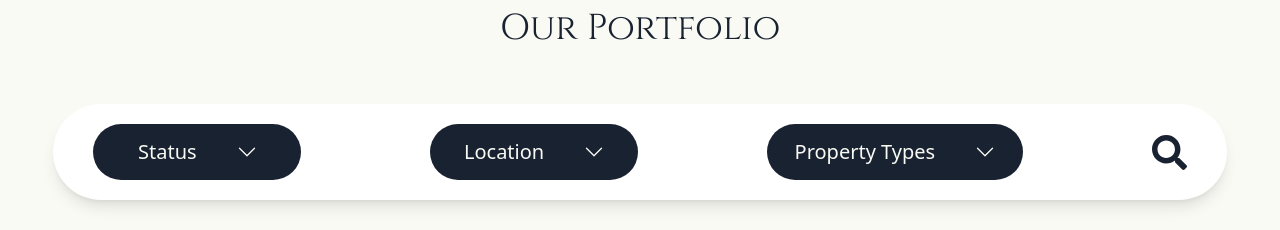
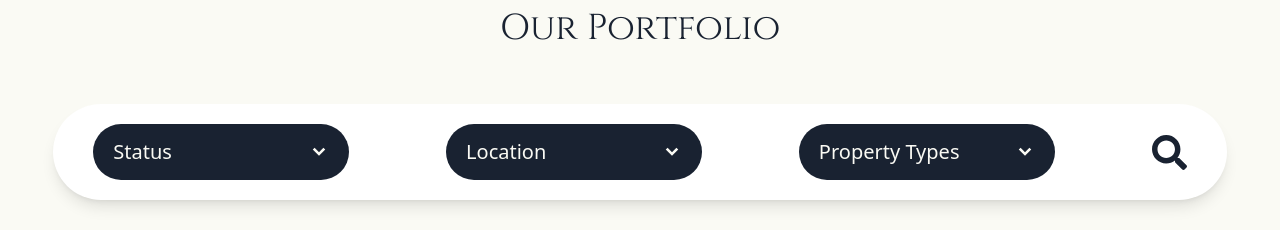
Before and after one commit to klassno3/Ayat-Realstate-redesign, a React (Create React App) app: page / in a window 1280 px wide. Shown: the part 1520-1750 px from the top of the page. Built offline with nearby package versions, Linux system fonts and the light colour scheme.

Commit message:
updated dropdown

```diff
--- /dev/null
+++ b/src/component/homePortfolio/DropDown.jsx
@@ -0,0 +1,55 @@
+import React, { useState, useEffect, useRef } from 'react';
+import {GoChevronDown} from "react-icons/go"
+
+
+const DropDown = ( { options,title,selection,onSelect } ) => {
+  const [ isOpen, setIsOpen ] = useState( false );
+   const divEl = useRef();
+
+  useEffect(() => {
+    const handler = ( event ) => {
+
+      if ( !divEl.current.contains(event.target)) {
+        console.log( divEl.current )
+        setIsOpen(false)
+
+      }
+    };
+
+    document.addEventListener('click', handler, true);
+
+    return () => {
+      document.removeEventListener('click', handler);
+    };
+  }, []);
+
+   const handleOptionClick = (option) => {
+     setIsOpen( false );
+     onSelect( option );
+
+
+
+  }
+   const handleClick = () => {
+    setIsOpen( !isOpen );
+
+  }
+  const renderedOptions = options.map( ( option ) => {
+
+
+  return ( <div  className="text-xl border-b-[1px] border-gray-300 pb-2 cursor-pointer hover:text-primary-100"onClick={()=> handleOptionClick(option) } key={ option.value }>{ option.lable }</div> )
+  } );
+
+  return (
+    <div ref={ divEl } className="cursor-pointer ">
+     {/* if selection is null it will print title if it not null it will print selection.label */}
+      <div className='bg-secondary-100 relative  text-xl   h-14 rounded-full flex justify-between px-5 py-2  items-center text-tertiary-100 gap-4 xl:w-64 lg:gap-10' onClick={ handleClick }>{ selection?.lable || title } <GoChevronDown />
+
+      { isOpen && <div className=" absolute text-secondary-100 opacity-1/2 bg-white  w-full h-32 rounded-md  top-full px-5 py-10 left-0">{ renderedOptions }</div> }
+      </div>
+    </div>
+
+  )
+}
+
+export default DropDown
--- a/src/component/homePortfolio/HomePortfolio.jsx
+++ b/src/component/homePortfolio/HomePortfolio.jsx
@@ -1,142 +1,59 @@
-import React, { useState,useEffect }from 'react'
+import React, { useState }from 'react'
 import { FaSearch} from "react-icons/fa"
-import { BsChevronDown } from "react-icons/bs"
 import {cards} from "../../data"
+import {locations} from "../../data"
+import {types} from "../../data"
+import {status} from "../../data"
 import Card from "./Card"
+import DropDown from './DropDown'
 
 
 const HomePortfolio = () => {
-  const [ isPressedStatus, setIsPressedStatus ] = useState( false )
-  const [ isPressedLocation, setIsPressedLocation ] = useState( false )
-  const [ isPressedType, setIsPressedType ] = useState( false )
-  const [ isStatus, setIsStatus ] = useState( "status" )
-  const [ isLocation, setIsLocation ] = useState( "location" )
-  const [ isType, setIsType ] = useState( "type" )
+  const [ statusSelection, setStatusSelection ] = useState( null );
+  const [ locationSelection, setLocationSelection ] = useState( null );
+  const [ typesSelection, setTypesSelection ] = useState( null );
+
+
+  const handleStatusSelect = ( option ) => {
+    setStatusSelection( option )
 
 
 
-  useEffect( () => {
-    window.addEventListener( "click", handleOutSideClick )
-  }, [] )
+  }
+  const handleLocationSelect = ( option ) => {
+    setLocationSelection( option )
 
 
-  const handleOutSideClick = ( event ) => {
 
-    if (! event.target.closest( '#status' ) ) {
-     setIsPressedStatus(false)
-    }
-    if (! event.target.closest( '#location' ) ) {
-     setIsPressedLocation(false)
-    }
-
-    if (! event.target.closest( '#type' ) ) {
-     setIsPressedType(false)
-    }
+  }
+  const handleTypesSelect = ( option ) => {
+    setTypesSelection( option )
 
 
 
   }
 
 
+
+
+
   return (
     <div id="portfolio" className='bg-tertiary-100  py-24 '>
       <h1 className='text-4xl justify-center mx-auto flex font-cinzel'>Our Portfolio</h1>
       <div className='bg-white mx-4  justify-between items-center  h-24 mt-14  shadow-lg rounded-full px-10 hidden md:flex lg:w-11/12 lg:mx-auto ' >
-        {/* ***************************************************status****************************************************** */ }
-          <div id='status' className='bg-secondary-100 relative  text-xl  w-36 h-14 rounded-full flex justify-center items-center text-tertiary-100 gap-4 lg:w-52 lg:gap-10'>
-          <p className='z-20'>{ isStatus === "status" ? "Status" : "For Sale" }</p>
-          <BsChevronDown size={ 20 } className='z-20 hover:text-primary-100' onClick={ () => { setIsPressedStatus( !isPressedStatus ) } } />
-            { isPressedStatus &&
-            ( <div className='absolute text-secondary-100 opacity-1/2 bg-white  w-full h-32 rounded-md  top-full px-5 py-10 left-0'>
-             { isStatus !== "status" ? <div className="pb-1 text-xl border-b-2 border-gray-300 pointer cursor-pointer hover:text-primary-100 " onClick={ () => { setIsStatus( "status" ) } } >Status</div>:
-              <div className="text-xl border-b-2 border-gray-300 pb-1 cursor-pointer hover:text-primary-100" onClick={ () => { setIsStatus( "forsale" ) } }>For Sale</div> }
-            </div> ) }
-        </div>
-          {/* ***************************************************location****************************************************** */}
-        <div id="location" className='bg-secondary-100 relative  text-xl  w-44 h-14 rounded-full flex justify-center items-center text-tertiary-100 gap-4 lg:w-52 lg:gap-10'>
-          <p className='z-20'>{ isLocation === "location" ? "Location" : isLocation === "ayat" ? "Ayat" : "CCE-CMC" }</p>
-          <BsChevronDown size={ 20 } className='z-20 hover:text-primary-100' onClick={ () => { setIsPressedLocation( !isPressedLocation ) } } />
-            { isPressedLocation &&
-            (<div className='absolute text-secondary-100 opacity-1/2 bg-white  w-full h-32 rounded-md  top-full px-5 py-10 left-0'>
-              { isLocation === "location" ?
-              <div>
-                <div className="text-xl border-b-2 border-gray-300 pb-1 cursor-pointer hover:text-primary-100" onClick={ () => { setIsLocation( "cmc" ) } }>CCE-CMC</div>
-
-                <div className="text-xl border-b-2 border-gray-300 pb-1 cursor-pointer hover:text-primary-100" onClick={ () => { setIsLocation( "ayat" ) } }>Ayat</div>
-              </div>
-               : isLocation ==="ayat" ?
-                <div>
-                  <div className="pb-1 text-xl border-b-2 border-gray-300 pointer cursor-pointer hover:text-primary-100 " onClick={ () => { setIsLocation( "location" ) } } >Location</div>
-                  <div className="text-xl border-b-2 border-gray-300 pb-1 cursor-pointer hover:text-primary-100" onClick={ () => { setIsLocation( "cmc" ) } }>CCE-CMC</div>
-                </div>
-             : isLocation ==="cmc" ?
-
-                    <div>
-                    <div className="pb-1 text-xl border-b-2 border-gray-300 pointer cursor-pointer hover:text-primary-100 " onClick={ () => { setIsLocation( "location" ) } } >Location</div>
-
-                    <div className="text-xl border-b-2 border-gray-300 pb-1 cursor-pointer hover:text-primary-100" onClick={ () => { setIsLocation( "ayat" ) } }>Ayat</div>
-
-                  </div>
-
-              : ""
-
-
-
-            }
-              </div> ) }
-
-          </div>
-          {/* ***************************************************types****************************************************** */}
-
-          <div id="type" className='bg-secondary-100 relative  text-xl  w-56 h-14 rounded-full flex justify-center items-center text-tertiary-100 gap-4 lg:w-64 lg:gap-10'>
-              <p className='z-20'>{ isType === "type" ? "Property Types" : isType === "resindential" ? "Resindential" : "Commertial"}</p>
-            <BsChevronDown size={ 20 } className='z-20 hover:text-primary-100' onClick={()=>{setIsPressedType(!isPressedType)}}/>
-            { isPressedType &&
-            (<div className='absolute text-secondary-100 opacity-1/2 bg-white  w-full h-32 rounded-md  top-full px-5 py-10 left-0'>
-              { isType ==="type" ?
-                <div>
-                  <div className="text-xl border-b-2 border-gray-300 pb-1 cursor-pointer hover:text-primary-100" onClick={ () => { setIsType( "resindential" ) } }>Resindential</div>
-                    <div className="text-xl border-b-2 border-gray-300 pb-1 cursor-pointer hover:text-primary-100" onClick={ () => { setIsType( "commertial" ) } }>commercial</div>
-                </div>
-                :
-                isType === "commertial" ?
-                  <div>
-                      <div className="text-xl border-b-2 border-gray-300 pb-1 cursor-pointer hover:text-primary-100" onClick={ () => { setIsType( "resindential" ) } }>Resindential</div>
-                    <div className="pb-1 text-xl border-b-2 border-gray-300 pointer cursor-pointer hover:text-primary-100 "onClick={ () => { setIsType( "type" ) } } >Property Type</div>
-                  </div>
-                  :
-                  isType === "resindential"  ?
-
-                    <div>
-                  <div className="text-xl border-b-2 border-gray-300 pb-1 cursor-pointer hover:text-primary-100" onClick={ () => { setIsType( "resindential" ) } }>Resindential</div>
-
-                      <div className="text-xl border-b-2 border-gray-300 pb-1 cursor-pointer hover:text-primary-100" onClick={ () => { setIsType( "commertial" ) } }>commercial</div>
-                    </div> :
-             ""
-            }
-
-              </div> ) }
-
-          </div>
-          {/* ***************************************************types****************************************************** */}
+        <DropDown options={ status } title={"Status"} selection={statusSelection} onSelect={ handleStatusSelect }/>
+        <DropDown options={ locations } title={"Location"} selection={locationSelection} onSelect={ handleLocationSelect }/>
+         <DropDown options={ types } title={"Property Types"} selection={typesSelection} onSelect={ handleTypesSelect }/>
           <div><FaSearch size={ 35 }  className='text-secondary-100 hover:text-primary-100'/></div>
         </div>
         <div className=' gap-14   px-3 mx-auto lg:w-11/12'>
-
         <div className="cards grid mt-5 grid-cols-1 row-cols-4 r justify-center gap-14 lg:gap-20 gap-y-7 lg:grid-cols-2 lg:grid-rows-2 "
-
-
         >
-
           { cards.map( card => (
             <Card item={ card } key={ card.id } />
           ) ) }
 
-
-
           </div>
-
-
 
         </div>
 
--- a/src/data.js
+++ b/src/data.js
@@ -1,8 +1,8 @@
 export const cards = [
   {
-    id:1,
+    id: 1,
     title: "AYAT HILL BOTTOM APARTMENTS AND BUSINESS OUTLETS",
-    description:"Located at Ayat settlement, at Ayat county, which, not incidentally, lent its name to a far wider place in the area than actually develop...",
+    description: "Located at Ayat settlement, at Ayat county, which, not incidentally, lent its name to a far wider place in the area than actually develop...",
     Link: "/portfolio/ayat-hill",
     imageLink: "https://ayatrealestate.com/wp-content/uploads/2019/06/ayat-shoping-mall.jpg",
     animation: "leftCardAnimate",
@@ -11,32 +11,49 @@ export const cards = [
 
   },
   {
-    id:2,
+    id: 2,
     title: "CMC BUSINESS OUTLETS",
-    description:"In this apartment-cum-business building, offices and other businesses conducting space is available at four floors, from ground-street level-up. These space is designed with cutting-edge...",
+    description: "In this apartment-cum-business building, offices and other businesses conducting space is available at four floors, from ground-street level-up. These space is designed with cutting-edge...",
     Link: "/portfolio/cmc-business",
     imageLink: "https://i.pinimg.com/564x/bb/92/6d/bb926def24d47ef1ff90be968ebe268f.jpg",
-    animateImg:"rightCardAnimate",
+    animateImg: "rightCardAnimate",
 
 
   },
   {
-    id:3,
+    id: 3,
     title: "CMC APARTMENT",
-    description:"These apartments located in CCE-CMC are spacious residential units that reflects the magical merging of inspiration and architecture. The...",
+    description: "These apartments located in CCE-CMC are spacious residential units that reflects the magical merging of inspiration and architecture. The...",
     Link: "/portfolio/cmc-apartment",
     imageLink: "https://ayatrealestate.com/wp-content/uploads/2019/03/cce-res-1-1.jpg",
-    animationImg:"leftCardAnimate",
+    animationImg: "leftCardAnimate",
 
 
   },
   {
-    id:4,
+    id: 4,
     title: "AYAT APARTMENT",
-    description:"Welcome to the AYAT Apartments, a development within the Ayat hamlet that offers active and dynamic living experience in a suburbia setti...",
+    description: "Welcome to the AYAT Apartments, a development within the Ayat hamlet that offers active and dynamic living experience in a suburbia setti...",
     Link: "/portfolio/ayat-apartment",
     imageLink: "https://images.unsplash.com/photo-1545324418-cc1a3fa10c00?ixlib=rb-4.0.3&ixid=MnwxMjA3fDB8MHxzZWFyY2h8OHx8YXBhcnRtZW50fGVufDB8fDB8fA%3D%3D&auto=format&fit=crop&w=500&q=60",
-    animateImg:"rightCardAnimate",
+    animateImg: "rightCardAnimate",
 
   },
 ];
+
+export const status = [
+  {lable:"Forsale", value:"forsale"},
+
+];
+
+export const locations = [
+  {lable:"CCE-CMC",value:"cce-cmc"},
+  {lable:"Ayat",value:"ayat"},
+
+];
+
+export const types = [
+  {lable:"Resendential",value:""},
+  {lable:"Commertial",value:""},
+
+];
```
